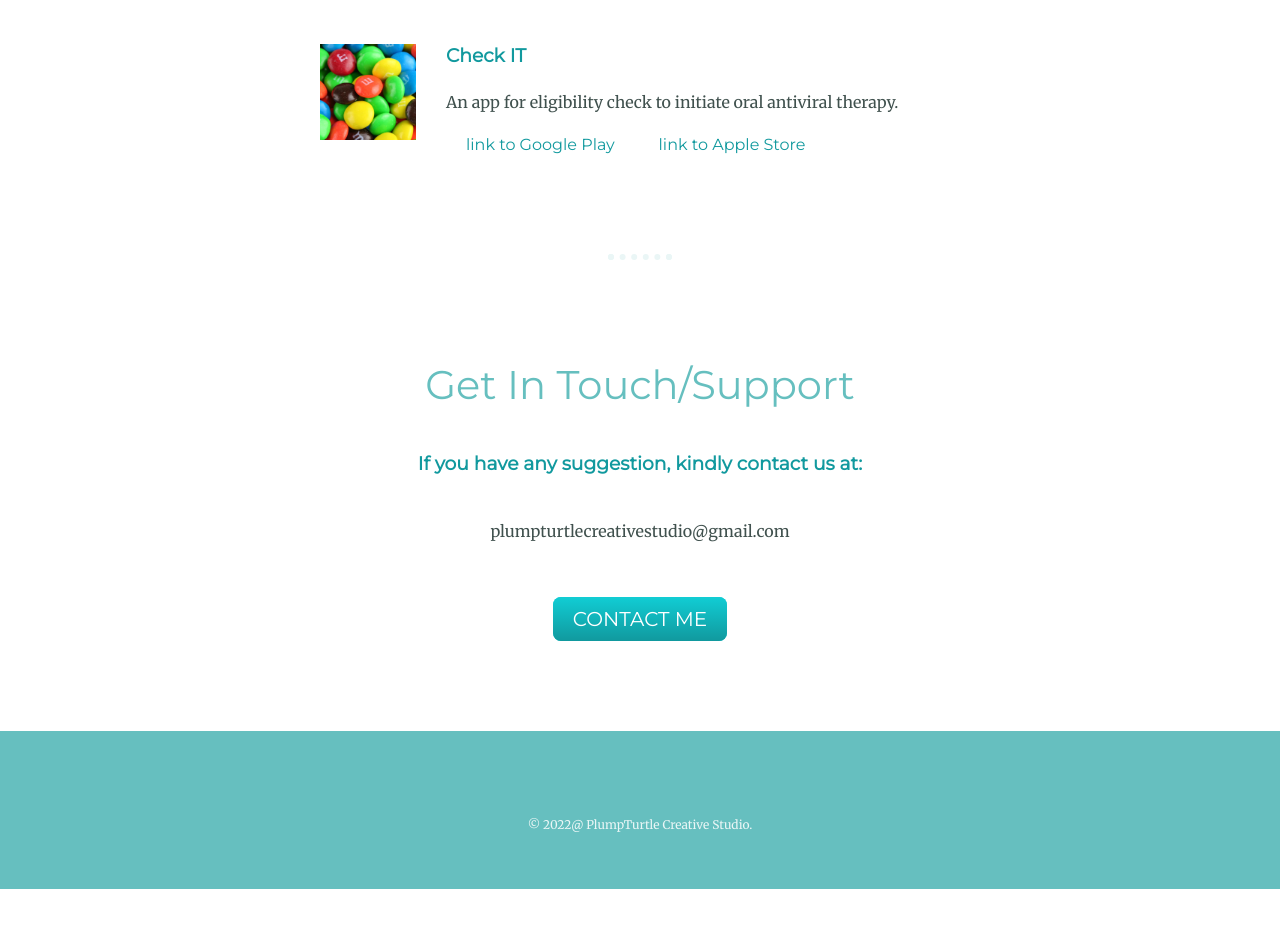
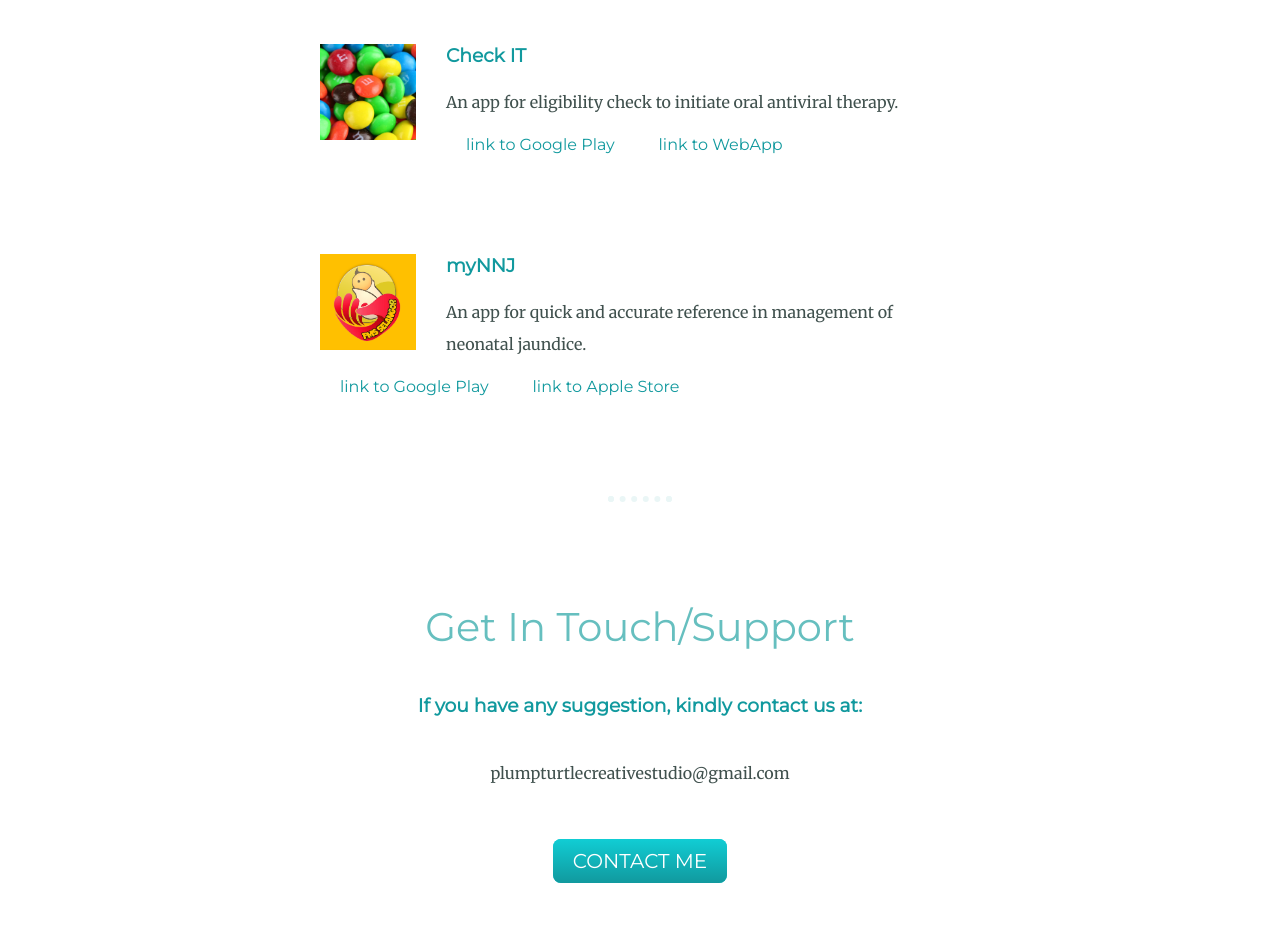
Before and after one commit to See-Weed/plumpturtle, a plain HTML site: page index.html in a window 1280 px wide. Shown: the part 1580-2507 px from the top of the page. Before the commit the page ends 2469 px from the top, so only its background shows below. Drawn offline with Linux system fonts and the light colour scheme.

Commit message:
Add files via upload

```diff
--- a/index.html
+++ b/index.html
@@ -50,9 +50,15 @@
         <h3>Check IT</h3>
         <p>An app for eligibility check to initiate oral antiviral therapy.</p>
 		<a class="Link" href="https://play.google.com/store/apps/details?id=com.plumpturtlecreativestudio.antiviral4covid">link to Google Play</a>
-		<a class="Link" href="mailto:plumpturtlecreativestudio@gmail.com">link to Apple Store</a>
+		<a class="Link" href="https://antiviral-eligibility-check.web.app/">link to WebApp</a>
       </div>
-
+      <div class="skill-row">
+		<img class="mynnj-img" src="images/mynnj.png" alt="mynnj-img">
+        <h3>myNNJ</h3>
+        <p>An app for quick and accurate reference in management of neonatal jaundice.</p>
+		<a class="Link" href="https://play.google.com/store/apps/details?id=com.plumpturtlecreativestudio.nnj_app">link to Google Play</a>
+		<a class="Link" href="">link to Apple Store</a>
+      </div>
     </div>
     <hr>
     <div class="contact-me">
```
